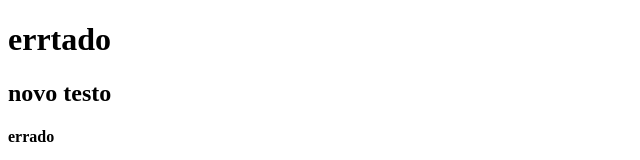
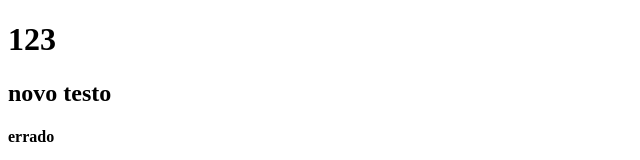
Before and after one commit to Lucaspatric/teste, a plain HTML site: page index.html in a window 1280 px wide. Shown: the top 160 px of the page, without its empty margins (0-640 px from the left). Drawn offline with Linux system fonts and the light colour scheme.

Commit message:
Update index.html

```diff
--- a/index.html
+++ b/index.html
@@ -6,7 +6,7 @@
     <title>certo</title>
 </head>
 <body>
-   <h1>errtado</h1>
+   <h1>123</h1>
    <h2> novo testo </h2>
    <h4>errado
    </h4>
```
